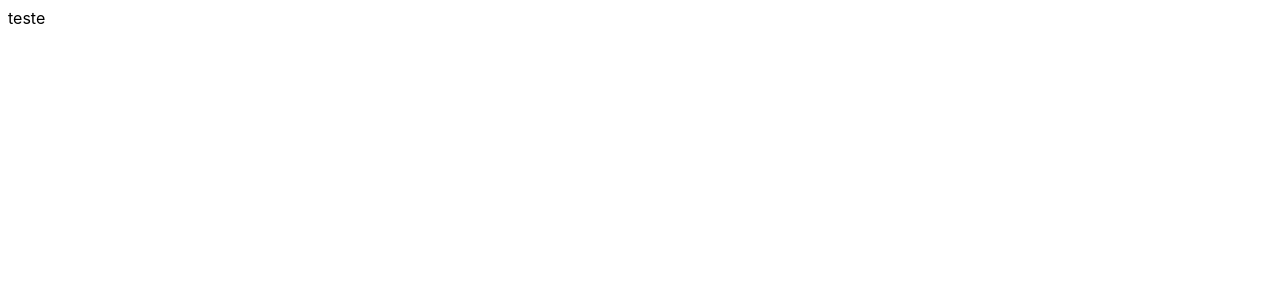
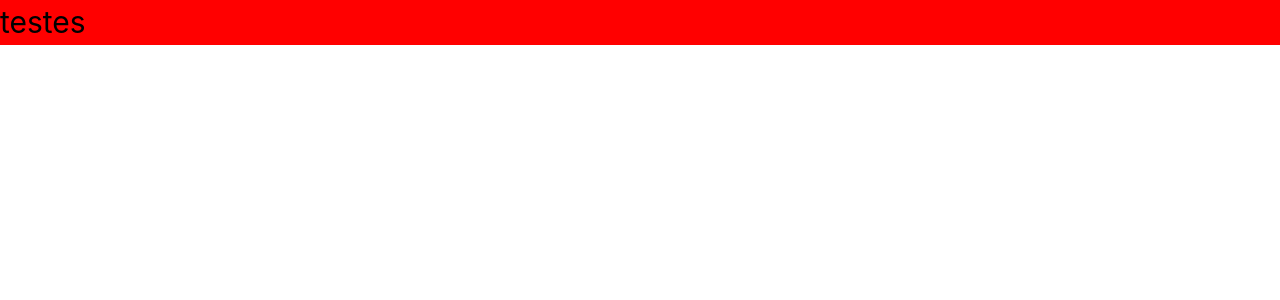
Before and after one commit to gabrielddpg2/Angular-project, an Angular app in the folder iara/: page / in a window 1280 px wide. Shown: the top 300 px of the page. Built offline with nearby package versions, Linux system fonts and the light colour scheme.

Commit message:
tailwind

```diff
--- a/iara/package.json
+++ b/iara/package.json
@@ -25,12 +25,15 @@
     "@angular/cli": "^20.0.2",
     "@angular/compiler-cli": "^20.0.0",
     "@types/jasmine": "~5.1.0",
+    "autoprefixer": "^10.4.21",
     "jasmine-core": "~5.7.0",
     "karma": "~6.4.0",
     "karma-chrome-launcher": "~3.2.0",
     "karma-coverage": "~2.2.0",
     "karma-jasmine": "~5.1.0",
     "karma-jasmine-html-reporter": "~2.1.0",
+    "postcss": "^8.5.4",
+    "tailwindcss": "^3.4.17",
     "typescript": "~5.8.2"
   }
 }
--- /dev/null
+++ b/iara/postcss.config.js
@@ -0,0 +1,6 @@
+module.exports = {
+  plugins: {
+    tailwindcss: {},
+    autoprefixer: {},
+  },
+}
--- a/iara/src/app/app.html
+++ b/iara/src/app/app.html
@@ -48,8 +48,8 @@
 </style>
 
 <main class="main">
-  <div class="content">
-    teste
+  <div class="content bg-[red] text-[30px]">
+    testes
   </div>
 </main>
 
--- a/iara/src/styles.css
+++ b/iara/src/styles.css
@@ -1 +1,6 @@
 /* You can add global styles to this file, and also import other style files */
+@tailwind base;
+@tailwind components;
+@tailwind utilities;
+
+/* Seus outros estilos globais podem vir depois */
--- /dev/null
+++ b/iara/tailwind.config.js
@@ -0,0 +1,10 @@
+/** @type {import('tailwindcss').Config} */
+module.exports = {
+  content: [
+    "./src/**/*.{html,ts}", // Procura em todos os arquivos .html e .ts dentro da pasta src
+  ],
+  theme: {
+    extend: {},
+  },
+  plugins: [],
+}
```
Also changed, not shown: 1 other file (tests, documents, lock files or other folders).
